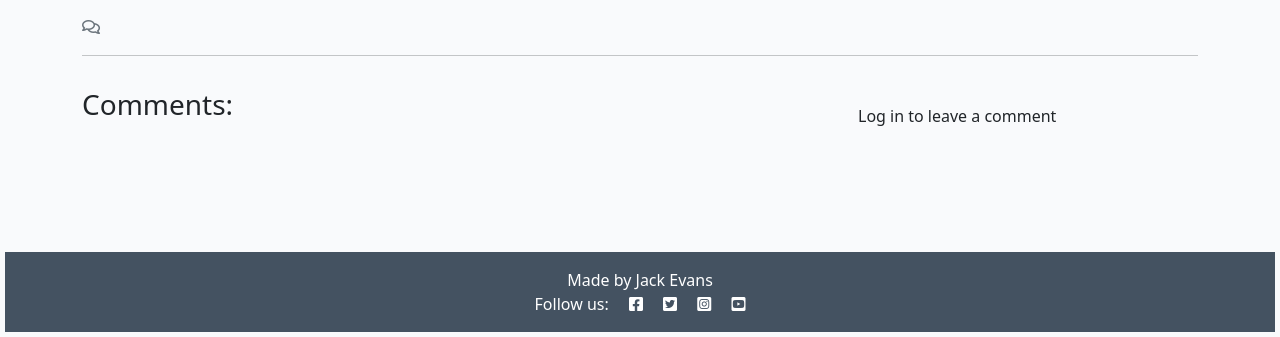
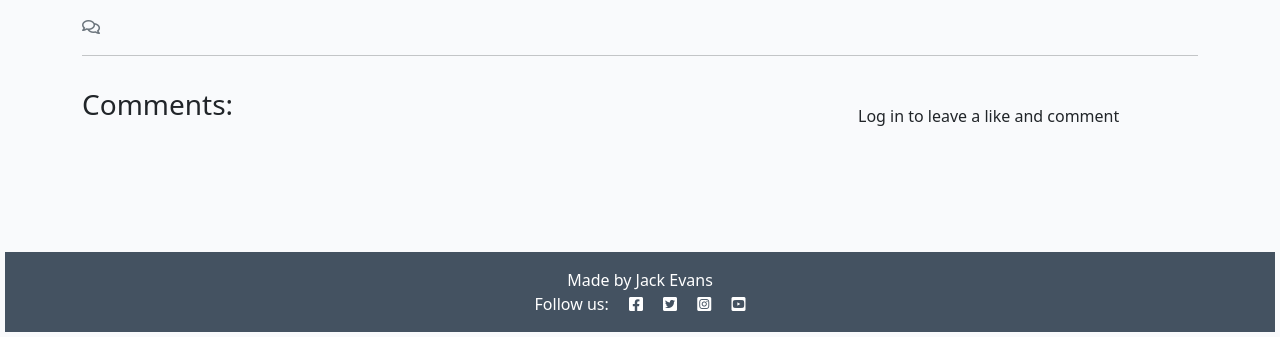
Before and after one commit to Jackevans47/f1-blog, a Django app: template blog/templates/blog/post_detail.html in a window 1280 px wide. Shown: the part 463-800 px from the top of the page. Run offline with Django 4.2, Linux system fonts and the light colour scheme; the template is opened without the code that fills it, so the values that code supplies are empty; some libraries are stand-ins or nearby versions.

Commit message:
edit log in to like and comment message

```diff
--- a/blog/templates/blog/post_detail.html
+++ b/blog/templates/blog/post_detail.html
@@ -95,7 +95,7 @@
           </button>
         </form>
         {% else %}
-        <p>Log in to leave a comment</p>
+        <p>Log in to leave a like and comment</p>
         {% endif %}
       </div>
     </div>
--- a/blog/urls.py
+++ b/blog/urls.py
@@ -7,7 +7,6 @@ from . import views
 urlpatterns = [
     path("", views.PostList.as_view(), name="home"),
     path("edit_profile/", UserEditForm.as_view(), name="edit_profile"),
-    #
     path(
         "<int:uid>/password/",
         PasswordsChangeView.as_view(
```
